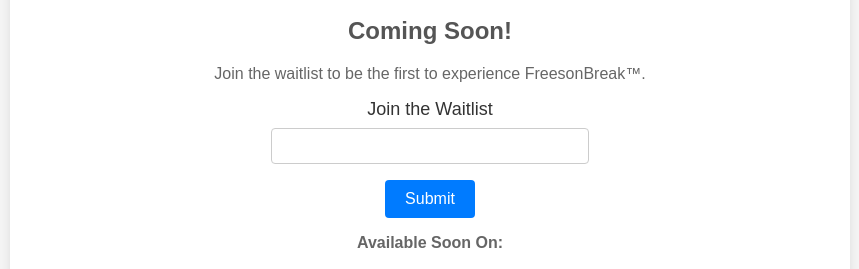
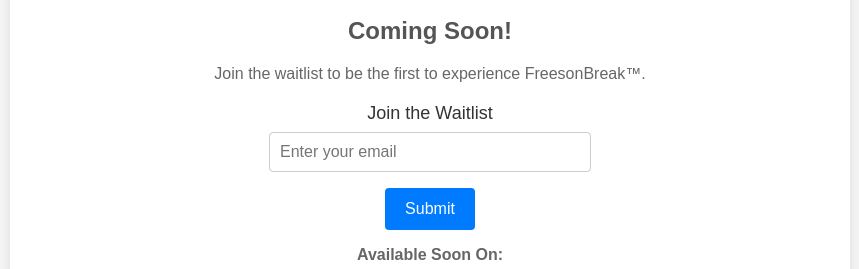
Before and after one commit to centrender/freesonbreak-website, a plain HTML site: page index.html in a window 1280 px wide. Shown: the part 237-506 px from the top of the page, without its empty margins (210-1069 px from the left). Drawn offline with Linux system fonts and the light colour scheme.

Commit message:
index.html

```diff
--- a/index.html
+++ b/index.html
@@ -49,10 +49,12 @@
             width: 140px;
             margin: 5px;
         }
+        /* Waitlist Form Styling */
         form {
             display: flex;
             flex-direction: column;
             align-items: center;
+            margin-top: 20px;
         }
         label {
             margin-bottom: 8px;
@@ -61,7 +63,7 @@
         }
         input {
             margin-bottom: 16px;
-            padding: 8px;
+            padding: 10px;
             font-size: 16px;
             width: 100%;
             max-width: 300px;
@@ -69,7 +71,7 @@
             border-radius: 4px;
         }
         button {
-            padding: 10px 20px;
+            padding: 12px 20px;
             font-size: 16px;
             background-color: #007bff;
             color: white;
@@ -92,9 +94,10 @@
         <h2>Coming Soon!</h2>
         <p>Join the waitlist to be the first to experience FreesonBreak™.</p>
 
-        <form action="https://formspree.io/f/YOUR_FORM_ID" method="POST">
+        <!-- Email Collection Form -->
+        <form name="waitlist" method="POST" netlify>
             <label for="email">Join the Waitlist</label>
-            <input type="email" name="email" id="email" required>
+            <input type="email" name="email" id="email" placeholder="Enter your email" required>
             <button type="submit">Submit</button>
         </form>
 
```
